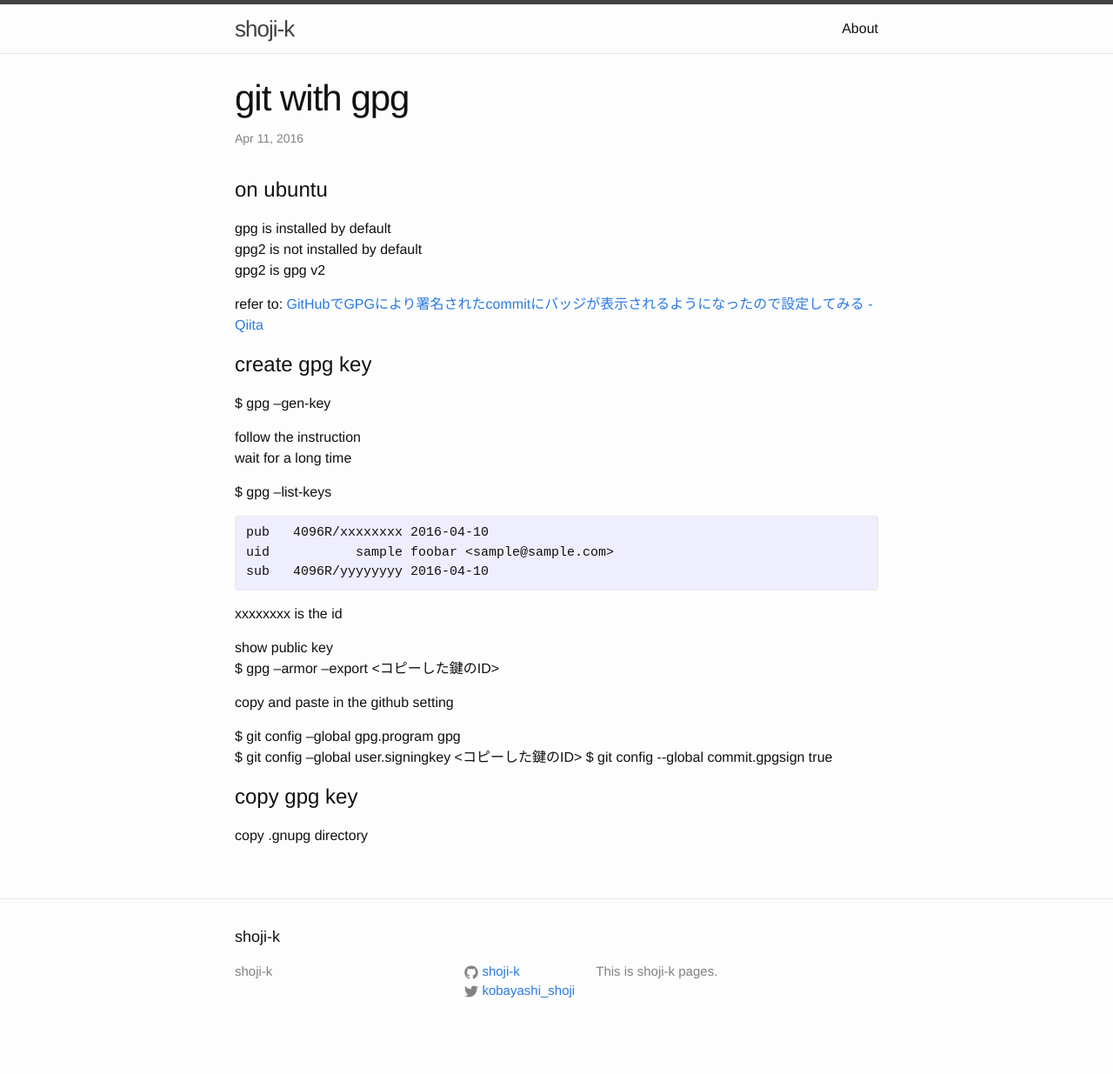
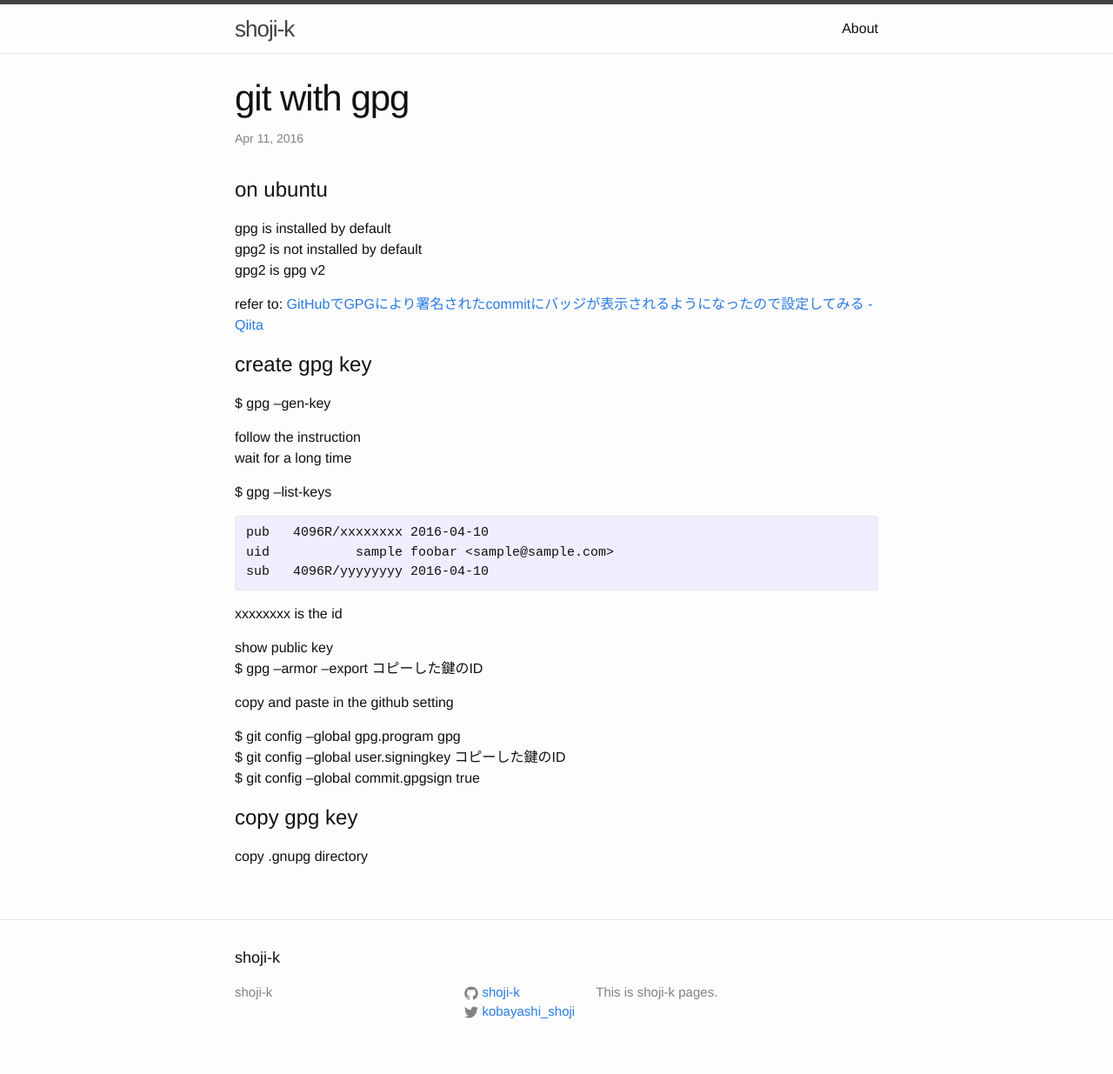
Before and after one commit to shoji-k/shoji-k.github.com, a Jekyll site: the page built from _posts/2016-04-11-git-with-gpg.markdown, in a window 1280 px wide. Shown: the whole page at 87% size. Built offline with Jekyll 4.4.1, drawn with Linux system fonts in a browser that asks for light colours; before the commit the page ends 1211 px from its top, so only the background shows below that; part of the change alters nothing that is shown.

Commit message:
cosmetic change

```diff
--- a/_posts/2016-04-11-git-with-gpg.markdown
+++ b/_posts/2016-04-11-git-with-gpg.markdown
@@ -31,12 +31,12 @@ sub   4096R/yyyyyyyy 2016-04-10
 xxxxxxxx is the id
 
 show public key
-$ gpg --armor --export <コピーした鍵のID>
+$ gpg --armor --export コピーした鍵のID
 
 copy and paste in the github setting
 
 $ git config --global gpg.program gpg
-$ git config --global user.signingkey <コピーした鍵のID>
+$ git config --global user.signingkey コピーした鍵のID
 $ git config --global commit.gpgsign true
 
 # copy gpg key
```
